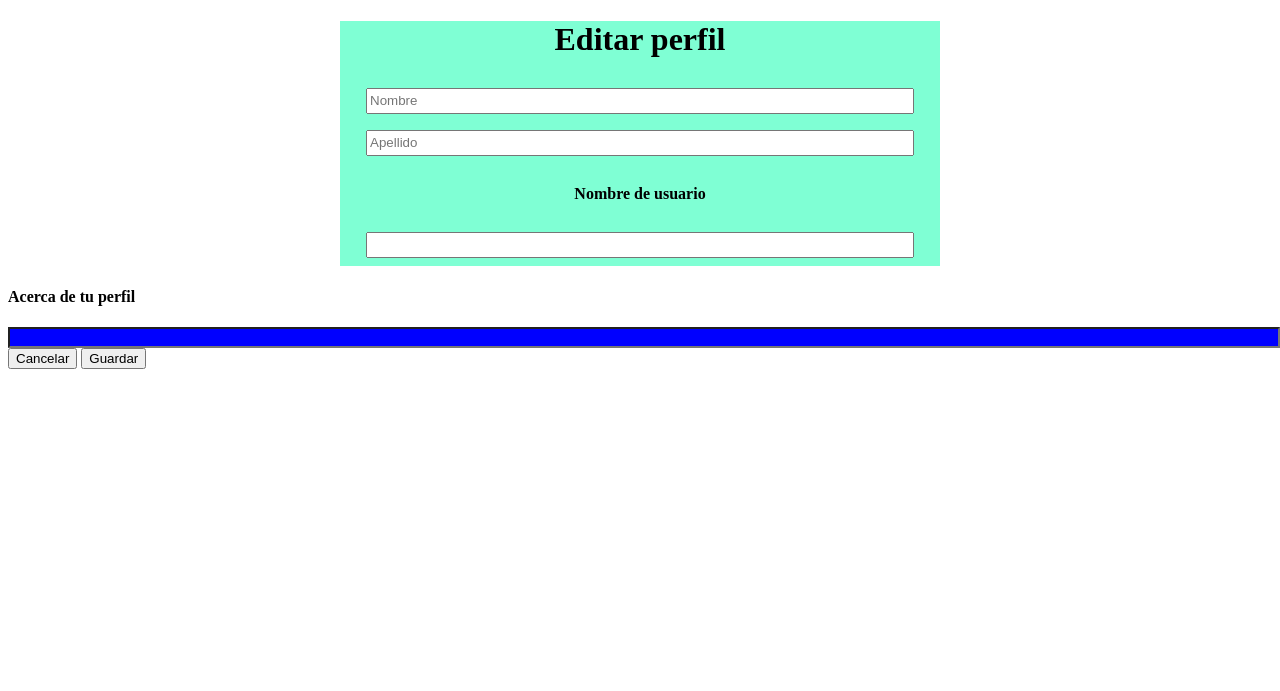
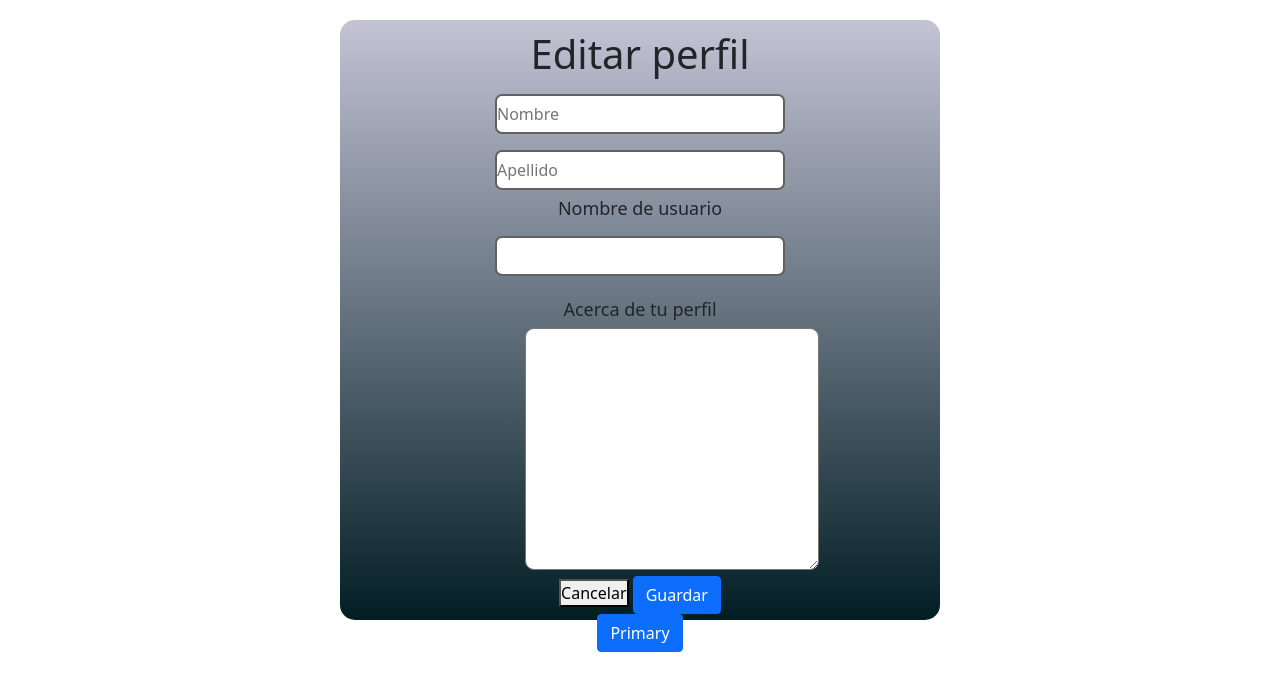
Before and after one commit to alexha31/amiblog, a Flask app: page /config in a window 1280 px wide. Shown: the top 691 px of the page. Run offline with Flask 2, Linux system fonts and the light colour scheme; some libraries are stand-ins or nearby versions.

Commit message:
css config

```diff
--- a/static/styles.css
+++ b/static/styles.css
@@ -1,3 +1,8 @@
+*{
+  padding: 0;
+  margin: 0;
+  box-sizing: 0;
+}
 .container{
     width: 100%;
   max-width: 600px;
@@ -8,26 +13,63 @@
   background-color: aquamarine;
   text-align: center;
 }
-.container label {
-
-}
 .container input {
     width: 90%;
   height: 20px;
   margin: 0.5rem;
 }
 
-.container button {
-    padding: 0.5em 1em;
+/*.container button {
+  padding: 0.5em 1em;
+  border: none;
+  border: 2px solid rgba(62, 164, 196, 0.719);
+  border-radius: 10px;
+  background: rgb(63, 190, 173);
+  cursor: pointer;
+}*/
+.acerca{
+  padding: 15px;
+  flex-direction: column;
+  width: 45%;
+  justify-content: center;
+  text-align: center;
+  flex-direction: column;
+  margin: 0 auto;
+
+}
+.contenedor{
+  width: 100%;
+  max-width: 600px;
+  height: 600px;
+  padding: 10px;
+  margin: 20px auto;
+  justify-content: center;
+  border: 1px;
+  border-radius: 15px;
+  flex-direction: column;
+  background: linear-gradient(#c3c3d4, #021e25);
+  text-align: center;
+}
+.contenedor input {
+  width: 50%;
+  height: 40px;
+  border-radius: 7px;
+  border: 2px solid rgba(36, 35, 35, 0.719);
+  margin: 0.5rem;
+}
+#texto{
+  border-radius: 9px;
+
+}
+h4
+{
+  font-size: 18px;
+}
+/*.contenedor button {
+  padding: 0.5em 1em;
   border: none;
   border: 2px solid rgba(125, 209, 235, 0.719);
   border-radius: 10px;
   background: rgb(63, 190, 173);
   cursor: pointer;
-}
-.acerca input{
-  width: 100%;
-  height: 100%;
-  background-color: blue;
-  justify-content: center;
-}
+}*/
--- a/templates/config.html
+++ b/templates/config.html
@@ -5,7 +5,7 @@
 {% block main %}
 
 <link rel="stylesheet" href="static/styles.css">
-<div class="container">
+<div class="contenedor">
     <form action="/config" method="post">
         <div>
             <h1>Editar perfil </h1>
@@ -15,17 +15,21 @@
         </div>
         <div>
             <input name="lastname" placeholder="Apellido" type="text"/>
-        </div>
-        <div>
             <h4> Nombre de usuario </h4>
             <input name="username" placeholder="" type="text"/>
         </div>
-</div>
+
         <div class="acerca">
             <h4> Acerca de tu perfil </h4>
-            <input name="acercaperfil" type="text"/>
+            <textarea name="acercade" id="texto" cols="30" rows="10"></textarea>
+            <div>
+                <button> Cancelar</button>
+                <button class="btn btn-primary" type="submit">Guardar</button>
+            </div>
+            <button type="button" class="btn btn-primary">Primary</button>
         </div>
-        <button> Cancelar</button>
-        <button type="submit">Guardar</button>
+    </form>
+</div>
+
 
 {% endblock %}
--- a/templates/layout.html
+++ b/templates/layout.html
@@ -1,9 +1,11 @@
 <!DOCTYPE html>
 <html lang="en">
 <head>
+
     <meta charset="UTF-8">
     <meta name="viewport" content="width=device-width, initial-scale=1.0">
     <meta http-equiv="X-UA-Compatible" content="ie=edge">
+    <link href="https://cdn.jsdelivr.net/npm/bootstrap@5.0.1/dist/css/bootstrap.min.css" rel="stylesheet" integrity="sha384-+0n0xVW2eSR5OomGNYDnhzAbDsOXxcvSN1TPprVMTNDbiYZCxYbOOl7+AMvyTG2x" crossorigin="anonymous">
     <title>Amiblog: {% block title %}{% endblock %}</title>
 </head>
 <body>
```
